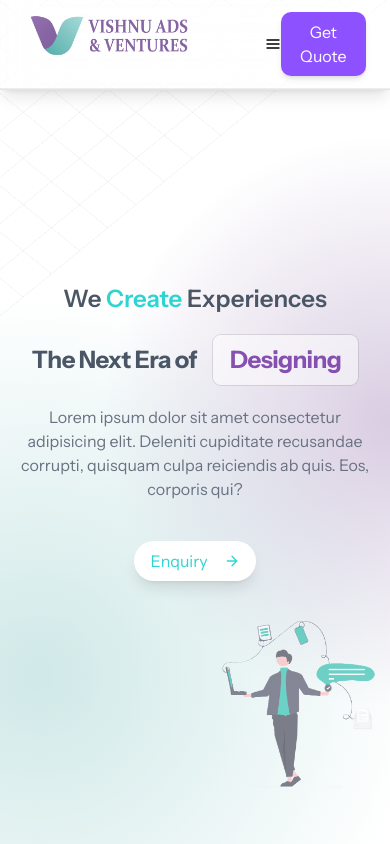
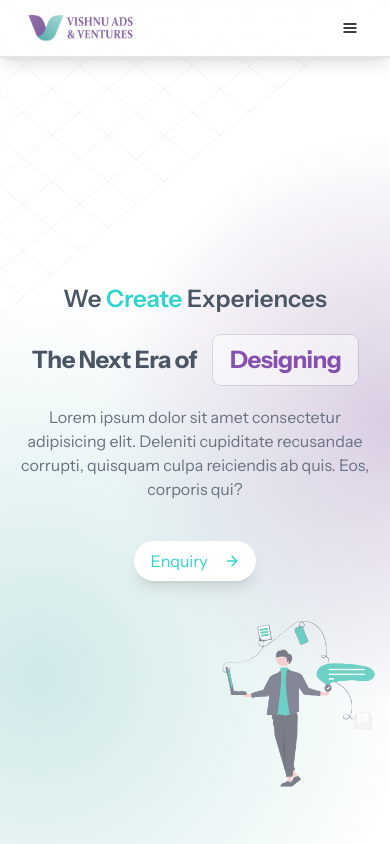
Before and after one commit to Ezhil53/Vishnu-Ads, a React (Vite) app: page / in a window 390 px wide. Shown: the top 844 px of the page. Built offline with nearby package versions, Linux system fonts and the light colour scheme.

Commit message:
flex adjusted for mobile view

```diff
--- a/src/components/Home/Navbar.jsx
+++ b/src/components/Home/Navbar.jsx
@@ -1,54 +1,44 @@
-import React, { useState } from 'react'
-import { Link } from 'react-router-dom'
-import Logo from '../../assets/images/vishnu_ads_logo.png'
-import { LuAlignJustify } from 'react-icons/lu'
+import React, { useState } from 'react';
+import { Link } from 'react-router-dom';
+import Logo from '../../assets/images/vishnu_ads_logo.png';
+import { LuAlignJustify } from 'react-icons/lu';
 
 const Navbar = () => {
-  const [isOpen, setIsOpen] = useState(false)
+  const [isOpen, setIsOpen] = useState(false);
 
   return (
-    <nav className='  w-full backdrop-blur-lg border-b-2  shadow-lg z-50    fixed  '>
-      <div className='max-w-7xl mx-auto px-6 py-3 grid grid-cols-4 '>
-        <div className='w-100 h-12 '>
-          <img src={Logo} alt='logo' className='w-ful h-full object-cover' />
+    <nav className="w-full backdrop-blur-lg border-b-2 shadow-lg z-50 fixed">
+      <div className="max-w-7xl mx-auto px-6 py-3 flex items-center justify-between">
+        {/* Row: Logo, Hamburger, Button */}
+        <div className="flex items-center w-full justify-between">
+          {/* Logo */}
+          <div className="md:h-12 h-8">
+            <img src={Logo} alt="logo" className="w-full h-full object-cover" />
           </div>
 
-        <div className='col-span-2 flex items-center justify-center'>
-          <div className='md:hidden flex items-center justify-end w-full '>
+          {/* Hamburger Menu (mobile only) */}
           <button
-              aria-label='Toggle menu'
+            aria-label="Toggle menu"
             onClick={() => setIsOpen(!isOpen)}
-              className='text-black focus:outline-none'
+            className="md:hidden text-black focus:outline-none mx-2"
           >
             {isOpen ? (
-                <svg
-                  className='w-6 h-6'
-                  fill='none'
-                  stroke='currentColor'
-                  viewBox='0 0 24 24'
-                  xmlns='http://www.w3.org/2000/svg'
-                >
-                  <path
-                    strokeLinecap='round'
-                    strokeLinejoin='round'
-                    strokeWidth={2}
-                    d='M6 18L18 6M6 6l12 12'
+              <svg className="w-6 h-6" fill="none" stroke="currentColor" viewBox="0 0 24 24">
+                <path strokeLinecap="round" strokeLinejoin="round" strokeWidth={2}
+                  d="M6 18L18 6M6 6l12 12"
                 />
               </svg>
             ) : (
               <LuAlignJustify />
             )}
           </button>
+
         </div>
 
-          {/* Menu */}
+        {/* Menu links (desktop: row, mobile: dropdown) */}
         <ul
-            className={`
-            md:flex md:items-center md:space-x-8 md:max-h-none md:overflow-visible
-            absolute md:static top-full left-0 w-full md:w-auto  border-b border-white/30 md:border-none
-            transition-all duration-300 ease-in-out
-            ${isOpen ? 'max-h-96 bg-green-50' : 'max-h-0 overflow-hidden'}
-          `}
+          className={`md:flex md:items-center md:space-x-8 absolute md:static top-16 left-0 w-full md:w-auto bg-green-50 md:bg-transparent transition-all duration-300
+            ${isOpen ? 'flex flex-col max-h-96' : 'max-h-0 overflow-hidden md:max-h-none md:overflow-visible'}`}
         >
           {[
             { name: 'Home', li: '/' },
@@ -59,22 +49,19 @@ const Navbar = () => {
             <Link
               to={item.li}
               key={id}
-                className='text-black/70 px-6 py-3 md:p-0 font-semibold hover:text-violet-400 cursor-pointer transition'
+              className="text-black/70 px-6 py-3 md:px-2 md:py-1 rounded-sm font-semibold hover:bg-white/90 hover:text-violet-500  cursor-pointer transition"
             >
               {item.name}
             </Link>
           ))}
         </ul>
-        </div>
 
-        <div className='flex items-center justify-end '>
-          <button className='w-fit bg-violet-500 hover:bg-pink-600 transition text-white md:font-semibold py-2 md:px-5 px-2 rounded-lg shadow-md'>
+        {/* <button className="w-fit bg-violet-500 hover:bg-pink-600 transition text-white md:font-semibold py-2 md:px-5 px-2 rounded-lg shadow-md ml-2">
             Get Quote
-          </button>
-        </div>
+          </button> */}
       </div>
     </nav>
-  )
-}
+  );
+};
 
-export default Navbar
+export default Navbar;
```
Lines whose indentation alone changed are shown as unchanged.
